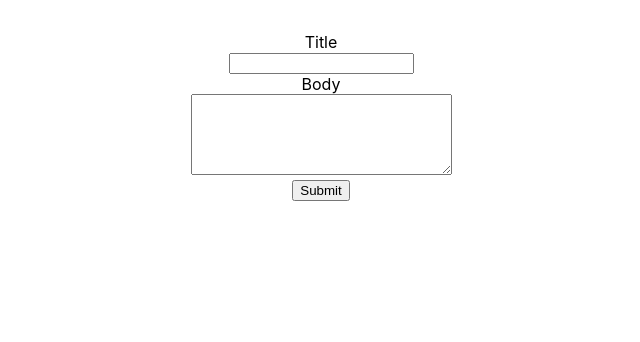
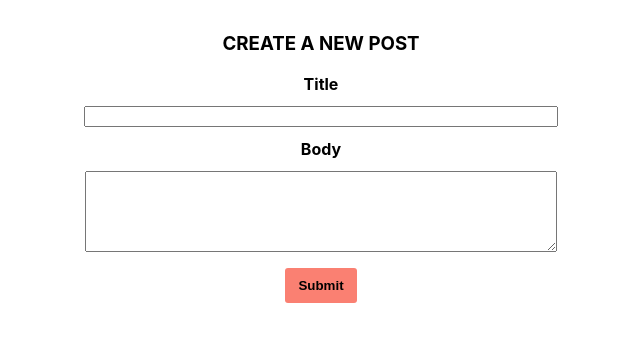
Before and after one commit to linhhuehuynh/react-crud, a React (Create React App) app: page /new in a window 1280 px wide. Shown: the top 342 px of the page, without its empty margins (319-959 px from the left). Built offline with nearby package versions, Linux system fonts and the light colour scheme.

Commit message:
added css

```diff
--- a/src/components/NewPost.js
+++ b/src/components/NewPost.js
@@ -50,11 +50,12 @@ constructor(props) {
         return (
             <div className="container">
                 <form onSubmit={this.handleSubmit}>
+                        <h3>CREATE A NEW POST</h3>
                         <label>Title</label><br></br>
-                        <input type="text" id="title" name="title" onChange={this.handleChange}/><br></br>
+                        <input className="textbox" type="text" id="title" name="title" onChange={this.handleChange}/><br></br>
                         <label>Body</label><br></br>
-                        <textarea name="body" rows="5" cols="30" onChange={this.handleChange}></textarea><br></br>
-                        <input type="submit"/>
+                        <textarea className="textbox" name="body" rows="5" cols="30" onChange={this.handleChange}></textarea><br></br>
+                        <input className="button buttontext" type="submit"/>
                 </form>
             </div>
         )
--- a/src/components/Posts.css
+++ b/src/components/Posts.css
@@ -4,6 +4,32 @@ td {
     margin: 2rem;
 }
 
+table {
+    margin-top: 1em;
+}
+
 .container {
     margin: 2rem
 }
+
+.button {
+    padding: 0.75em 1em;
+    background-color: salmon;
+    border-radius: 3px;
+    border: none
+}
+
+.buttontext {
+    text-decoration: none;
+    font-weight: bold;
+    color: black
+}
+
+.textbox {
+    width: 35em;
+    margin: 0.75rem 0;
+}
+
+label {
+    font-weight: bold;
+}
--- a/src/components/Posts.js
+++ b/src/components/Posts.js
@@ -12,7 +12,8 @@ export default class Posts extends Component {
         id: 0,
         title: '',
         body: '',
-        updateClicked: false
+        updateClicked: false,
+        cancel: false
     }
 
     async componentDidMount(){
@@ -58,8 +59,6 @@ export default class Posts extends Component {
         let id = this.state.id
         let index = id - 1;
 
-        console.log(id)
-
         const post = {...this.state.posts[index]};
         post.title = this.state.title;
         post.body = this.state.body
@@ -77,13 +76,18 @@ export default class Posts extends Component {
                     .then(this.props.history.replace('/posts', posts))
     }
 
+    handleCancel = () => {
+        this.setState({
+            cancel: true
+        })
+    }
 
 
     deletePost = async post => {
         const posts = this.state.posts.filter(p => p.id !== post.id)
         this.setState({posts})
 
-        await axios.delete(`http://jsonplaceholder.typicode.com/posts/${post.id}`)
+        await axios.delete(`/posts/${post.id}`)
                     .then(this.props.history.replace('/posts', posts));
     }
 
@@ -96,12 +100,12 @@ export default class Posts extends Component {
     render() {
         return (
             <div className="container">
-                <button>
-                    <NavLink to =
-                    {{   pathname: '/new',
-                            hash: '#submit',
-                            search: '?quick-submit=true',
-                            posts: this.state.posts}}>New Post
+                <button className='button'>
+                    <NavLink className='buttontext'
+                    to ={{ pathname: '/new',
+                           hash: '#submit',
+                           search: '?quick-submit=true',
+                           posts: this.state.posts}}>New Post
 
                     </NavLink>
                 </button>
@@ -136,6 +140,7 @@ export default class Posts extends Component {
                             handleTitle={this.handleTitle}
                             handleBody={this.handleBody}
                             handleSubmit={this.handleSubmitUpdate}
+                            handleCancel={this.handleCancel}
                             updateClicked={this.state.updateClicked}
                 />
             </div>
--- a/src/components/Table.js
+++ b/src/components/Table.js
@@ -6,8 +6,8 @@ const table = (props) => {
                         <td>{props.id}</td>
                         <td>{props.title}</td>
                         <td>{props.body}</td>
-                        <td><button onClick={props.onUpdate}> Update</button></td>
-                        <td><button onClick={props.onDelete}>Delete</button></td>
+                        <td><button className="button buttontext" onClick={props.onUpdate}> Update</button></td>
+                        <td><button className="button buttontext" onClick={props.onDelete}>Delete</button></td>
         </tr>
       );
 }
--- a/src/components/UpdatePost.js
+++ b/src/components/UpdatePost.js
@@ -5,11 +5,13 @@ const UpdatePost = (props) => {
         <div>
             {props.updateClicked ?
                     <form onSubmit={props.handleSubmit}>
+                    <h3>EDIT POST {props.id}</h3>
                     <label>Title</label><br></br>
-                    <input value={props.title} onChange={props.handleTitle}/><br></br>
+                    <input className="textbox" value={props.title} onChange={props.handleTitle}/><br></br>
                     <label>Body</label><br></br>
-                    <textarea name="body" rows="5" cols="30" value={props.body} onChange={props.handleBody}></textarea><br></br>
-                    <input type="submit"/>
+                    <textarea className="textbox" name="body" rows="10" cols="50" value={props.body} onChange={props.handleBody}></textarea><br></br>
+                    <input className="button buttontext" type="submit"/>
+                    {/* <input onClick={props.handleCancel} className="button buttontext" value="Cancel" type="button"/>                     */}
                 </form> : null
         }
         </div>
```
